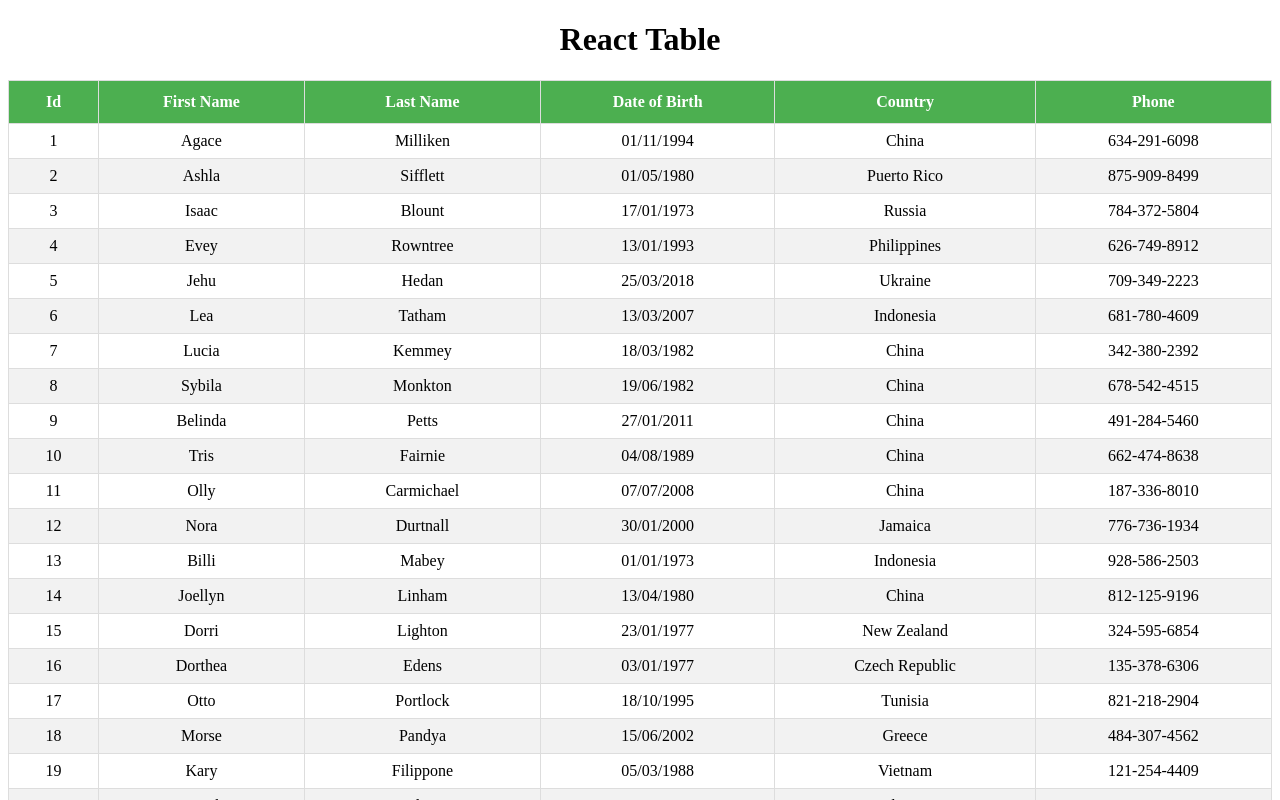
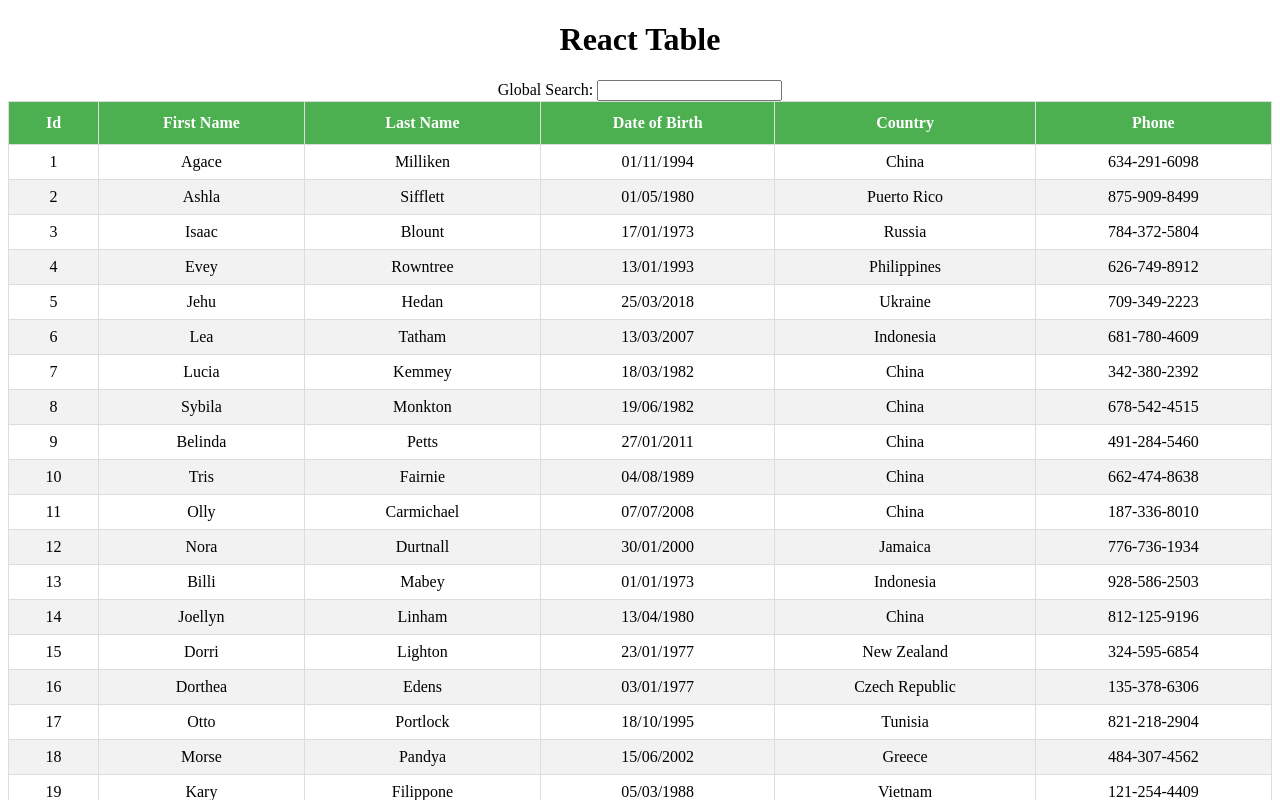
Before and after one commit to DalaviMoreshwar/react_table, a React (Create React App) app: page / in a window 1280 px wide. Shown: the top 800 px of the page. Built offline with nearby package versions, Linux system fonts and the light colour scheme.

Commit message:
implemented global filtering on table

```diff
--- a/src/App.js
+++ b/src/App.js
@@ -1,4 +1,5 @@
 import { BasicTable } from "./Components/BasicTable";
+import { FilteringTable } from "./Components/FilteringTable";
 import { SortingTable } from "./Components/SortingTable";
 import "./styles.css";
 
@@ -7,7 +8,8 @@
     <div className="App">
       <h1>React Table</h1>
       {/* <BasicTable /> */}
-      <SortingTable />
+      {/* <SortingTable /> */}
+      <FilteringTable />
     </div>
   );
 }
--- /dev/null
+++ b/src/Components/FilteringTable.js
@@ -0,0 +1,71 @@
+import React, { useMemo } from "react";
+import { useTable, useGlobalFilter } from "react-table";
+import MOCK_DATA from "./MOCK_DATA.json";
+import { COLUMNS } from "./columns";
+
+import "./table.css";
+import { GlobalFilterInput } from "./GlobalFilterInput";
+
+export const FilteringTable = () => {
+  const columns = useMemo(() => COLUMNS, []);
+  const data = useMemo(() => MOCK_DATA, []);
+
+  const {
+    getTableProps, // table tag
+    getTableBodyProps, // tbody tag
+    headerGroups, // group of headers
+    footerGroups,
+    rows, // mock data json
+    prepareRow,
+    state,
+    setGlobalFilter
+  } = useTable(
+    {
+      columns,
+      data
+    },
+    useGlobalFilter
+  );
+
+  const { globalFilter } = state;
+
+  return (
+    <>
+      <GlobalFilterInput filter={globalFilter} setFilter={setGlobalFilter} />
+      <table {...getTableProps()}>
+        <thead>
+          {headerGroups.map((headerGroup) => (
+            <tr {...headerGroup.getHeaderGroupProps()}>
+              {headerGroup.headers.map((column) => (
+                <th {...column.getHeaderProps()}>{column.render("Header")}</th>
+              ))}
+            </tr>
+          ))}
+        </thead>
+        <tbody {...getTableBodyProps()}>
+          {rows.map((row) => {
+            prepareRow(row);
+            return (
+              <tr {...row.getRowProps()}>
+                {row.cells.map((cell) => {
+                  return (
+                    <td {...cell.getCellProps()}>{cell.render("Cell")}</td>
+                  );
+                })}
+              </tr>
+            );
+          })}
+        </tbody>
+        <tfoot>
+          {footerGroups.map((footerGroup) => (
+            <tr {...footerGroup.getFooterGroupProps()}>
+              {footerGroup.headers.map((column) => (
+                <td {...column.getFooterProps}>{column.render("Footer")}</td>
+              ))}
+            </tr>
+          ))}
+        </tfoot>
+      </table>
+    </>
+  );
+};
--- /dev/null
+++ b/src/Components/GlobalFilterInput.js
@@ -0,0 +1,12 @@
+export const GlobalFilterInput = ({ filter, setFilter }) => {
+  return (
+    <span>
+      {" "}
+      Global Search:{" "}
+      <input
+        value={filter || ""}
+        onChange={(e) => setFilter(e.target.value)}
+      />{" "}
+    </span>
+  );
+};
```
